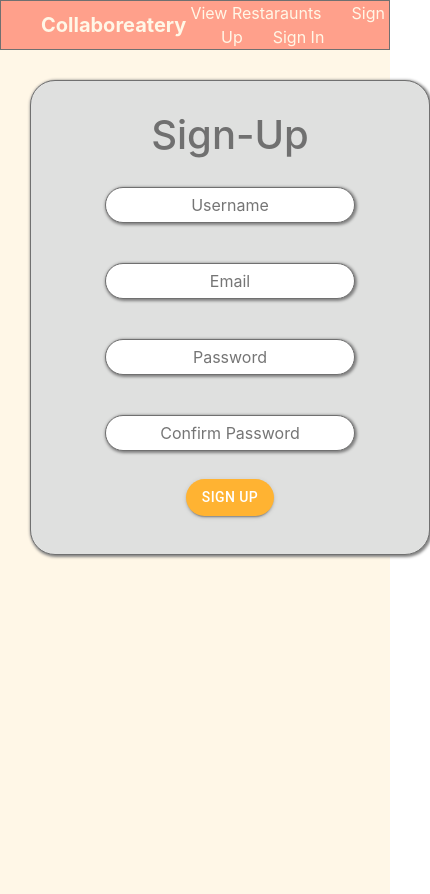
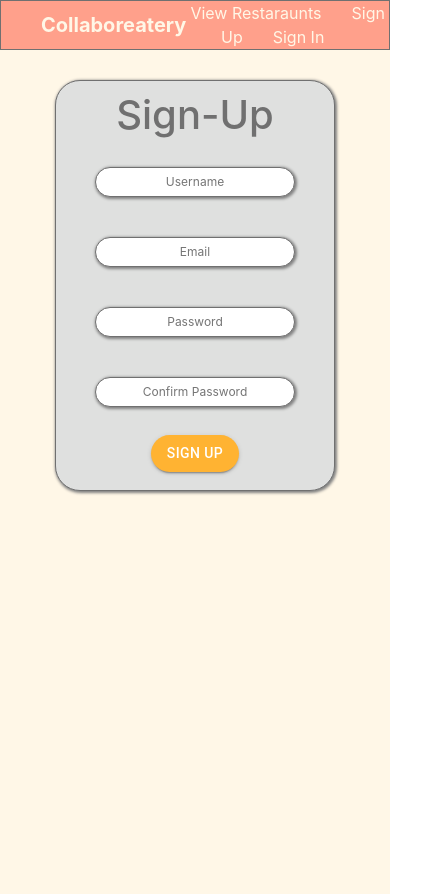
Before and after one commit to jmoreland08/collaboreatery, a React (Create React App) app in the folder client/: page /sign-up in a window 390 px wide. Shown: the whole page, 430 px wide, since content can reach past the window. Built offline with nearby package versions, Linux system fonts and the light colour scheme.

Commit message:
media queries for signin-up

```diff
--- a/client/src/screens/Listings/Listings.jsx
+++ b/client/src/screens/Listings/Listings.jsx
@@ -52,7 +52,7 @@ export const Listings = (props) => {
   return (
 
     <Layout user={props.user}>
-      <Search queryListing={queryListing} setQueryListing={setQueryListing} />
+
 
 
       <Search onChange={handleSearch} />
--- a/client/src/screens/SignUp/SignUp.css
+++ b/client/src/screens/SignUp/SignUp.css
@@ -34,3 +34,26 @@ padding: 30px;
   margin-bottom: 20px;
   margin-top: 20px;
 }
+@media only screen and (max-width: 450px) {
+  .signup-In-form{
+    width: 280px;
+  padding: 10px;
+  }
+  .signup-In-input{
+    font-size: 12px;
+    margin: 10px;
+    width: 200px;
+  }
+}
+@media only screen and (max-width: 330px) {
+  .signup-In-form{
+    width: 260px;
+  padding: 10px;
+  }
+  .signup-In-input{
+    font-size: 12px;
+    margin: 10px;
+    width: 200px;
+  }
+
+}
--- a/client/src/screens/SignUp/SignUp.jsx
+++ b/client/src/screens/SignUp/SignUp.jsx
@@ -109,7 +109,7 @@ function SignUp(props) {
           onChange={handleChange}
         />
         <br/>
-        <ColorButton variant="contained" color="primary" type="submit" className={classes.margin}>
+        <ColorButton variant="contained" color="primary" type="submit" className={classes.margin} >
           Sign Up
         </ColorButton>
 
```
